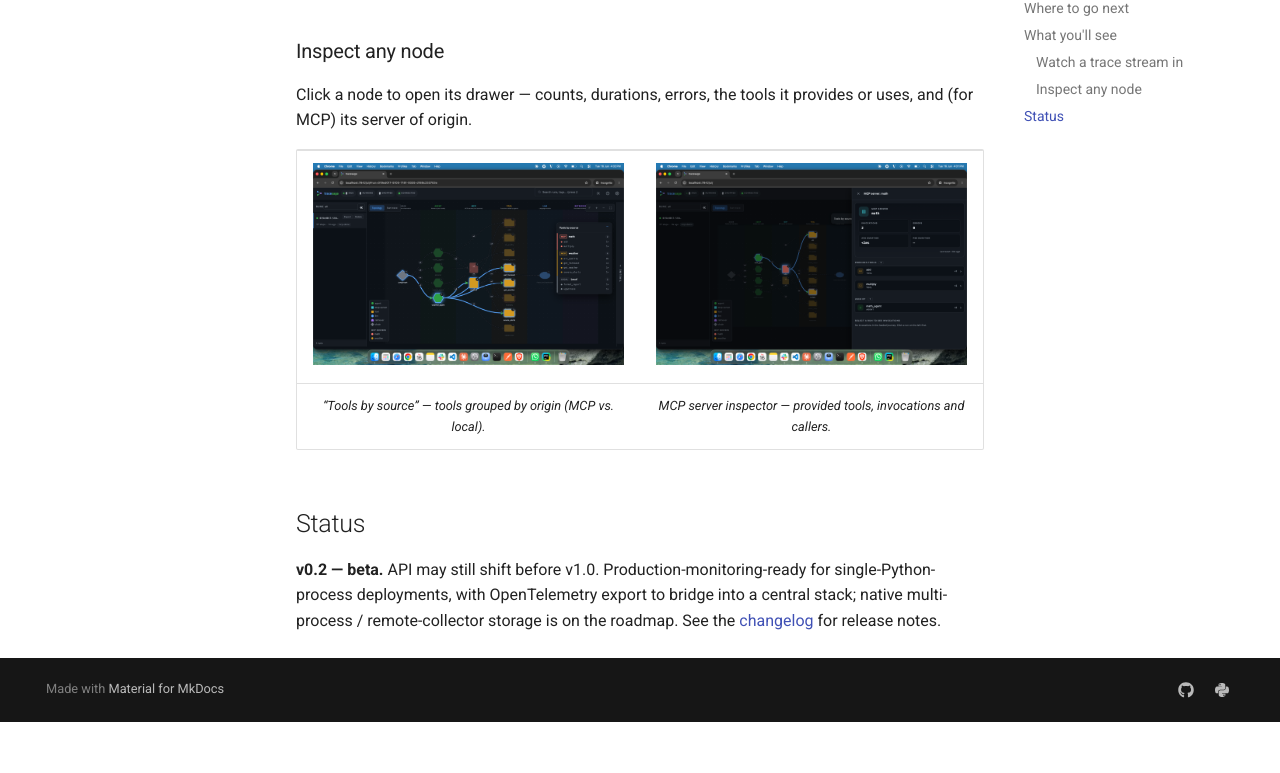
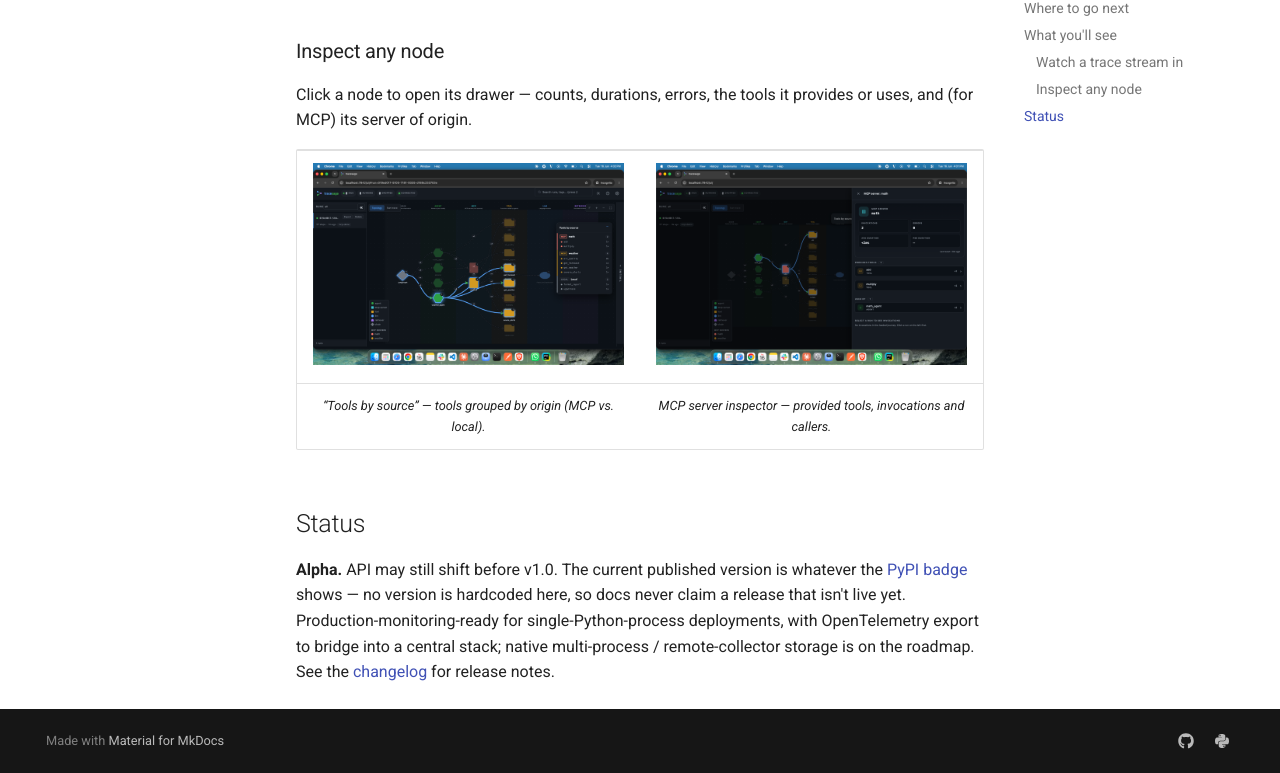
Before and after one commit to kjgpta/tracesage, an MkDocs documentation site: the page built from docs/index.md, in a window 1280 px wide and 900 px high, scrolled down 3148 px, cut to the strip 127-900 px from the top of the window. Built offline with MkDocs 1.6.1 and Material for MkDocs 9.7.7, drawn with Linux system fonts in a browser that asks for light colours; comment, search, counter and statistics services are not loaded; before the commit the page ends 3997 px from its top, so only the background shows below that.

Commit message:
docs: stop hardcoding the version in README/docs status
The PyPI version badge is dynamic (tracks PyPI live), but the Status prose pinned
'v0.1'/'v0.2', which goes stale and mismatches the badge during the merge->tag->publish
gap. Drop the pinned version from the status text and point readers to the dynamic
badge as the single source of truth for the live version.

Co-Authored-By: Claude Opus 4.8 (1M context) <noreply@anthropic.com>

```diff
--- a/docs/index.md
+++ b/docs/index.md
@@ -121,7 +121,9 @@ or uses, and (for MCP) its server of origin.
 
 ## Status
 
-**v0.2 — beta.** API may still shift before v1.0. Production-monitoring-ready for
+**Alpha.** API may still shift before v1.0. The current published version is whatever the
+[PyPI badge](https://pypi.org/project/tracesage/) shows — no version is hardcoded here, so
+docs never claim a release that isn't live yet. Production-monitoring-ready for
 single-Python-process deployments, with OpenTelemetry export to bridge into a central
 stack; native multi-process / remote-collector storage is on the roadmap. See the
 [changelog](changelog.md) for release notes.
```
Also changed, not shown: README.md (+5 -3 lines).
